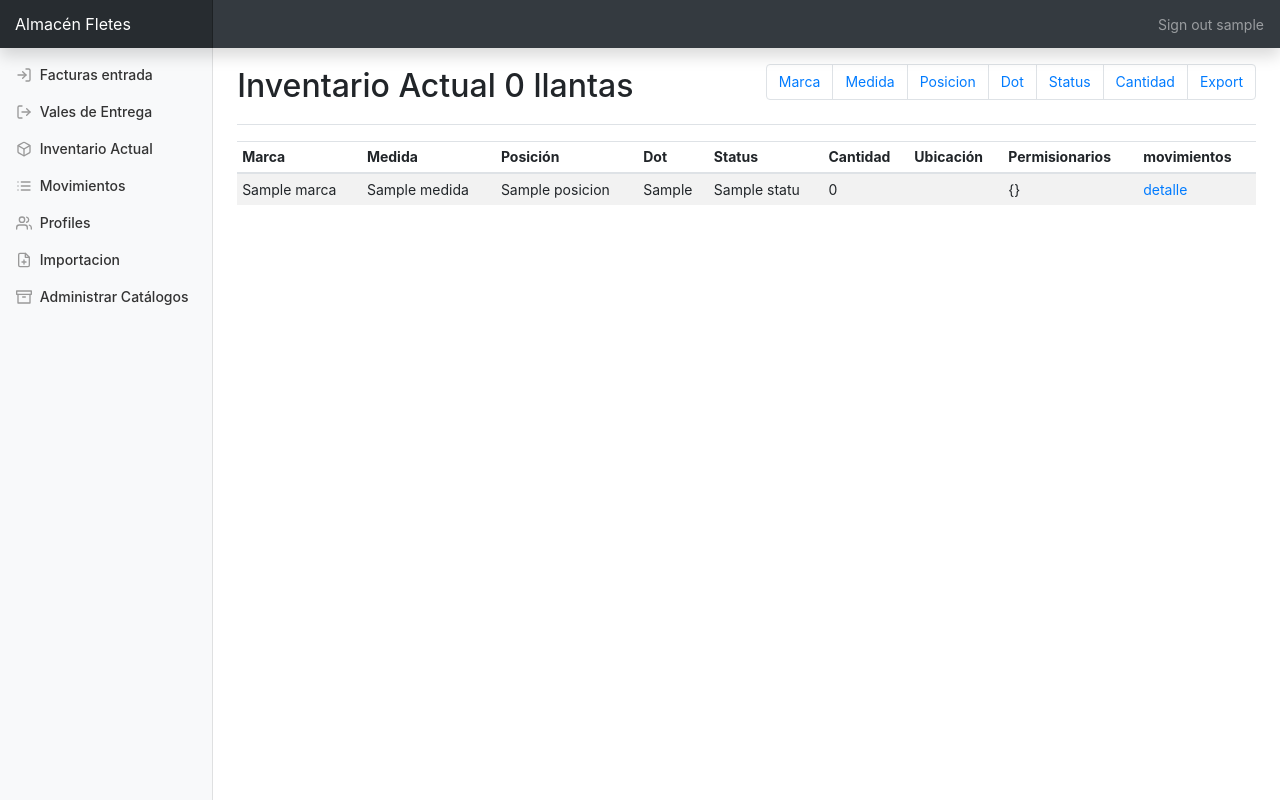
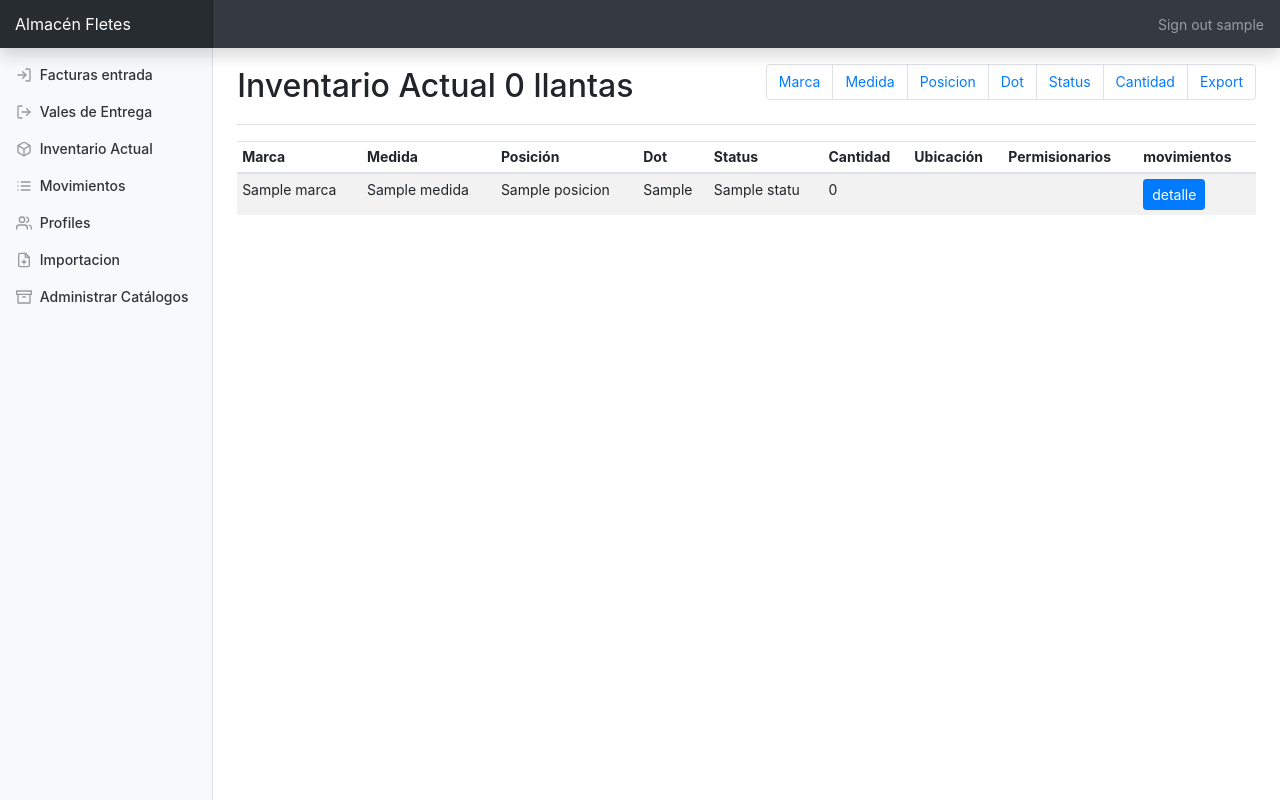
Before and after one commit to ramirovazq/mialmacen, a Django app: page /llantas/actual/ in a window 1280 px wide. Run offline with Django 3.2, Linux system fonts and the light colour scheme; a user stored in the database is signed in; tables that the repository leaves empty hold one stand-in row (values such as "Sample post"); some libraries are stand-ins or nearby versions.

Commit message:
forma mas facil de visualizar los permisionarios

```diff
--- a/almacen/llantas/templates/actual.html
+++ b/almacen/llantas/templates/actual.html
@@ -52,8 +52,17 @@
                     <td>{{llanta.0.status.nombre}} </td>
                     <td>{{llanta.1}} </td>
                     <td>{% for ubicacion, cantidad in llanta.0.total_ubicaciones.items %} {{ubicacion}}{% endfor %}</td>
-                    <td>{{ llanta.0.total_ubicaciones_detail  }}</td>
-                    <td><a href="{% url 'llanta_detalle' llanta.0.id %}">detalle</a> </td>
+                    <td>{% for llave, valor in llanta.0.total_ubicaciones_detail.items  %}
+
+                        {% for k, v in valor.items %}
+                        <button type="button" class="btn btn-info btn-sm">
+                          {{k}} <span class="badge badge-light">{{v}}</span>
+                        </button>
+                        {% endfor %}
+
+                        {% endfor %}
+                    </td>
+                    <td><a href="{% url 'llanta_detalle' llanta.0.id %}" class="btn btn-primary btn-sm" role="button">detalle</a> </td>
                   </tr>
                   {% endfor %}
 
@@ -67,8 +76,17 @@
                     <td>{{llanta.status.nombre}} </td>
                     <td>{{llanta.cantidad_actual_total}} </td>
                     <td>{% for ubicacion, cantidad in llanta.total_ubicaciones.items %} {{ubicacion}}{% endfor %}</td>
-                    <td>{{ llanta.total_ubicaciones_detail  }}</td>
-                    <td><a href="{% url 'llanta_detalle' llanta.id %}">detalle</a> </td>
+
+                    <td> {% for llave, valor in llanta.total_ubicaciones_detail.items  %}
+
+                        {% for k, v in valor.items %}
+                        <button type="button" class="btn btn-info btn-sm">
+                          {{k}} <span class="badge badge-light">{{v}}</span>
+                        </button>
+                        {% endfor %}
+
+                        {% endfor %}</td>
+                    <td><a href="{% url 'llanta_detalle' llanta.id %}" class="btn btn-primary btn-sm" role="button">detalle</a> </td>
                   </tr>
                   {% endfor %}
                 {% endif %}
```
